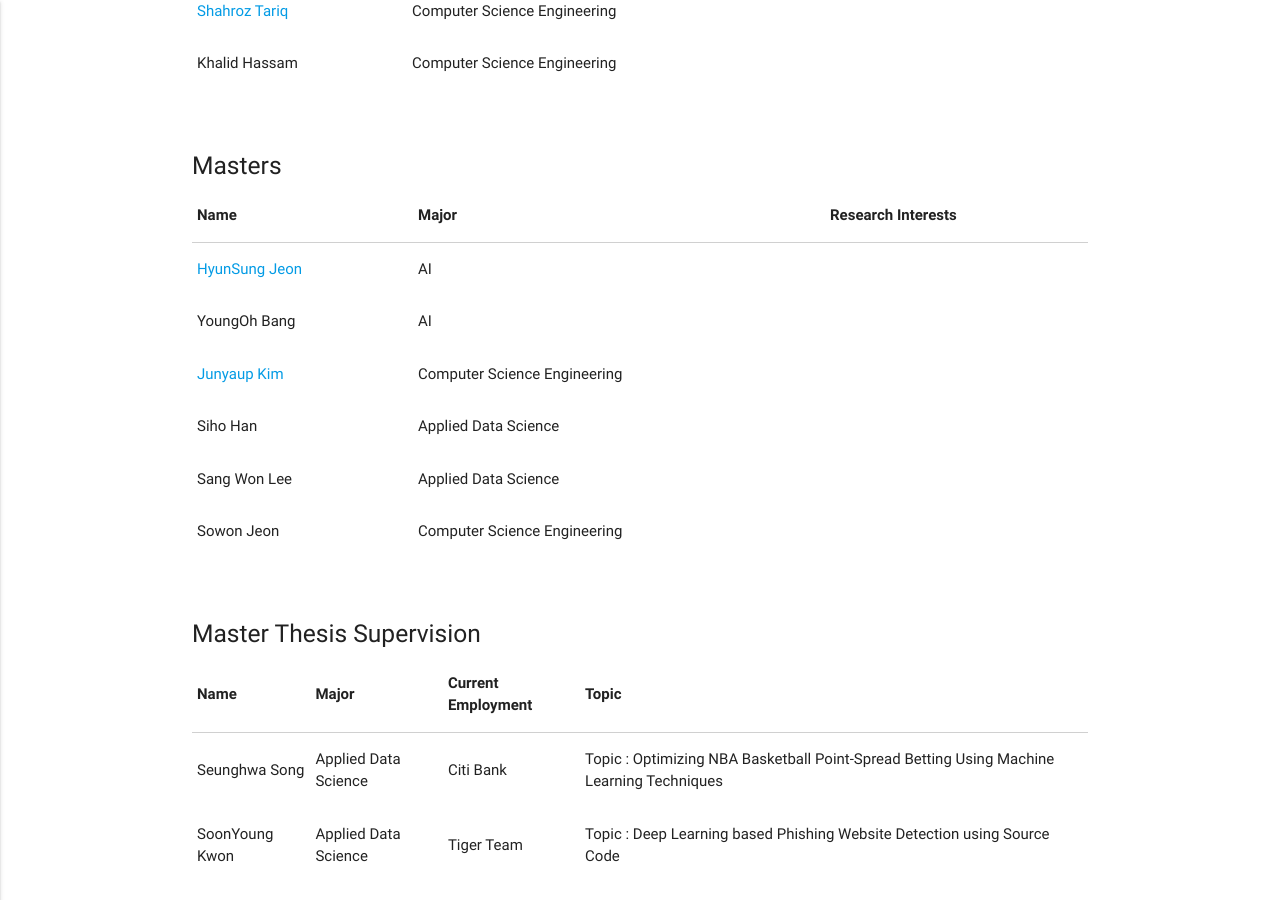
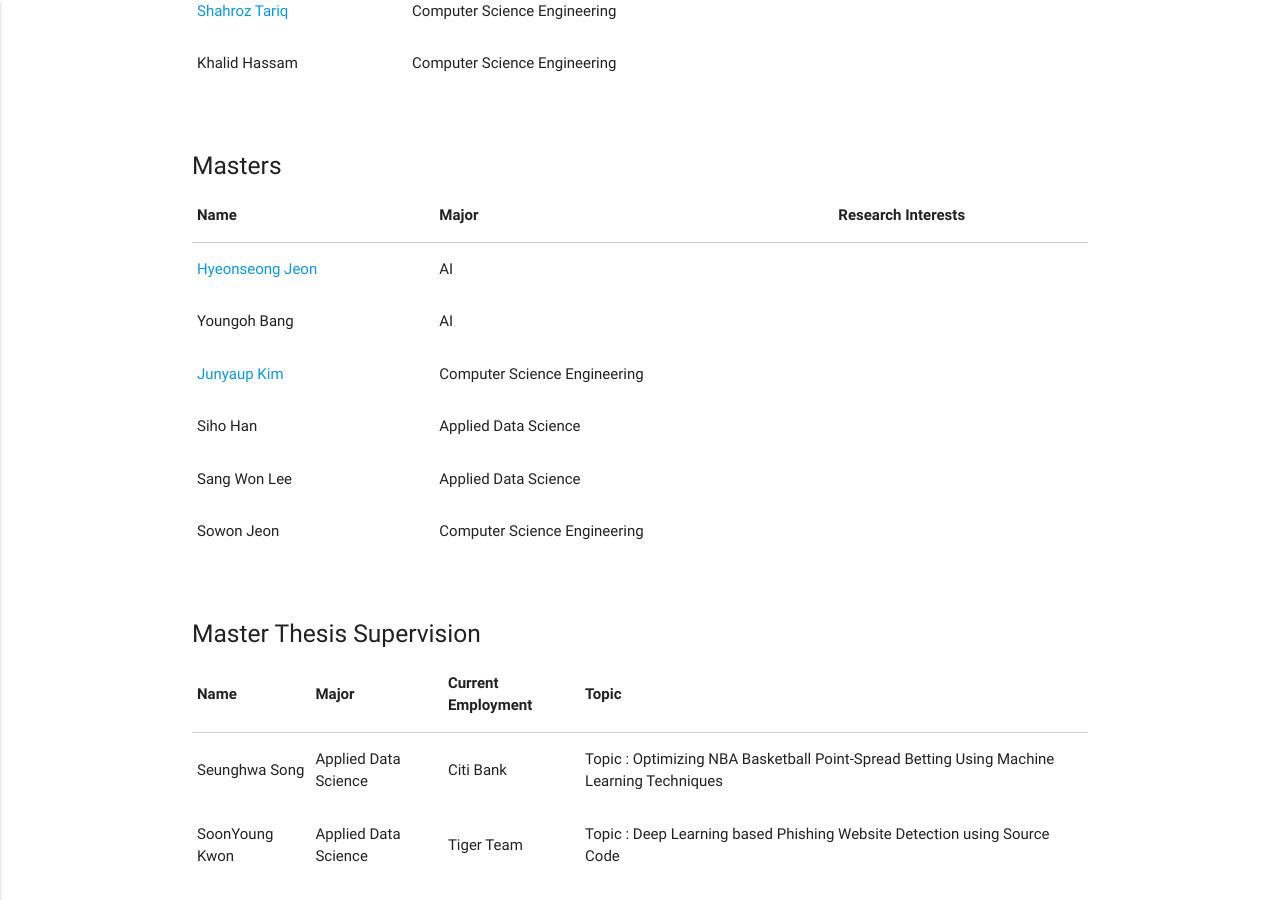
Before and after one commit to Yurim990507/DASH-Lab.github.io, a Jekyll site: the page built from example3.md, in a window 1280 px wide and 900 px high, scrolled down 449 px. Built offline with Jekyll 4.4.1, drawn with Linux system fonts in a browser that asks for light colours.

Commit message:
Update example3.md

```diff
--- a/example3.md
+++ b/example3.md
@@ -64,12 +64,12 @@ permalink: /Members/
               </thead>
               <tbody>
                 <tr>
-                  <td><a href="https://sites.google.com/view/cutz-j/" target ="_blank">HyunSung Jeon </a> </td>
+                  <td><a href="https://sites.google.com/view/cutz-j/" target ="_blank">Hyeonseong Jeon </a> </td>
                   <td>AI</td>
                   <td> </td>
                 </tr>
                 <tr>
-                  <td>YoungOh Bang</td>
+                  <td>Youngoh Bang</td>
                   <td>AI</td>
                   <td> </td>
                 </tr>
```
